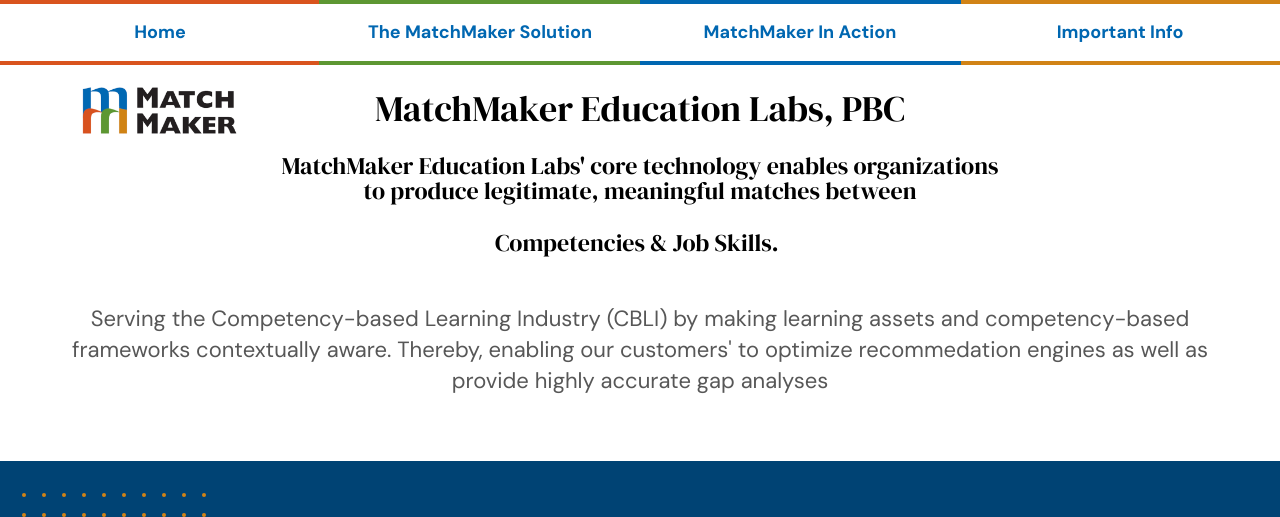
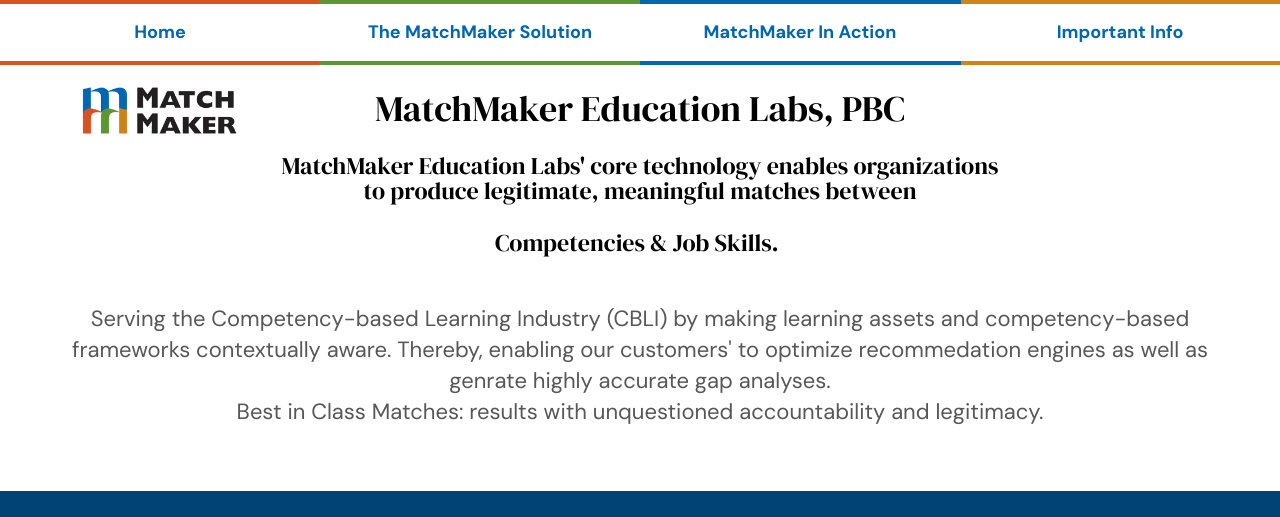
Before and after one commit to matchmakeredlabs/matchmakeredlabs.develop, a Jekyll site: the page built from index.html, in a window 1280 px wide and 900 px high, cut to the strip 0-517 px from the top of the window. Built offline with Jekyll 4.4.1, drawn with Linux system fonts in a browser that asks for light colours.

Commit message:
Update text.yml

```diff
--- a/_data/text.yml
+++ b/_data/text.yml
@@ -8,5 +8,5 @@
   - Job Requirements &amp; Undergraduate Programs.
   - Undergraduate Programs &amp; Learner Records.
   - (Use your imagination).
-leadLine: "Serving the Competency-based Learning Industry (CBLI) by making learning assets and competency-based frameworks contextually aware. Thereby, enabling our customers' to optimize recommedation engines as well as provide highly accurate gap analyses"
+leadLine: "Serving the Competency-based Learning Industry (CBLI) by making learning assets and competency-based frameworks contextually aware. Thereby, enabling our customers' to optimize recommedation engines as well as genrate highly accurate gap analyses.<br/>Best in Class Matches: results with unquestioned accountability and legitimacy."
 footerTagline: "enthusiastically supports:"
```
